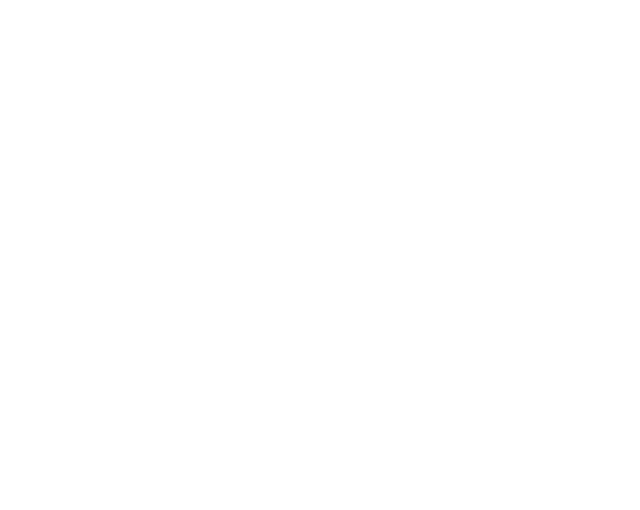
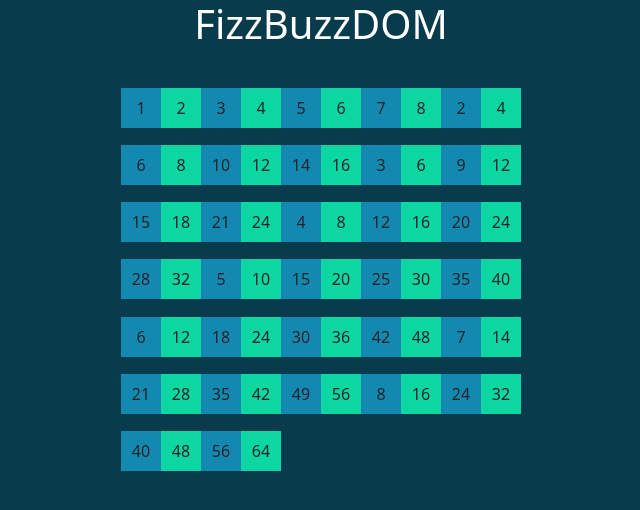
Before and after one commit to albertostizzoli/js-fizzbuzz, a plain HTML site: page index.html in a window 1280 px wide. Shown: the whole page, without its empty margins (319-959 px from the left). Drawn offline with nearby package versions, Linux system fonts and the light colour scheme.

Commit message:
Added CSS and JS with Cycles and Variables

```diff
--- a/css/style.css
+++ b/css/style.css
@@ -0,0 +1,41 @@
+:root{
+    --color-body: rgb(8,59,76);
+    --color-square-1: rgb(19,137,178);
+    --color-square-2: rgb(12,214,161);
+    --color-square-3: rgb(255,209,102);
+    --color-square-4: rgb(240,70,111);
+}
+
+body{
+    background-color: var(--color-body);
+}
+
+#boxWrapper{
+    width: 400px;
+    height: 400px;
+    margin: 40px auto;
+}
+
+.box{
+    width: 40px;
+    height: 40px;
+    padding-left: 5px;
+    padding-right: 5px;
+
+}
+
+.even{
+    background-color: var(--color-square-1);
+}
+
+.odd{
+    background-color: var(--color-square-2);
+}
+
+.even-2{
+    background-color: var(--color-square-3);
+}
+
+.odd-2{
+    background-color: var(--color-square-4);
+}
--- a/index.html
+++ b/index.html
@@ -10,7 +10,10 @@
     <title>FizzBuzz</title>
 </head>
 <body>
-
+    <h1 class="text-center text-white">FizzBuzzDOM</h1>
+    <div id="boxWrapper" class="d-flex flex-wrap">
+    </div>
+<script src="js/script.js"></script>
 </body>
 
 </html>
--- a/js/script.js
+++ b/js/script.js
@@ -0,0 +1,27 @@
+const wrapperEl = document.getElementById('boxWrapper');
+
+//Ciclo
+
+for(let i = 1; i <= 8; i++){
+    for(let c = 1; c <= 8; c++){
+        console.log(i);
+        console.log(c);
+        let bgBox;
+        //Condizioni
+        if(i % 2 > 0){
+            bgBox ='even';
+        } else{
+            bgBox ='odd';
+        } if (c % 2 === 0){
+            bgBox = 'odd';
+        } else{
+            bgBox = 'even';
+        }
+
+        const boxEl = document.createElement('div');
+        boxEl.className = ` box ${bgBox} d-flex justify-content-center align-items-center`;
+        boxEl.innerHTML = c * i;
+        wrapperEl.append(boxEl);
+
+    }
+}
```
